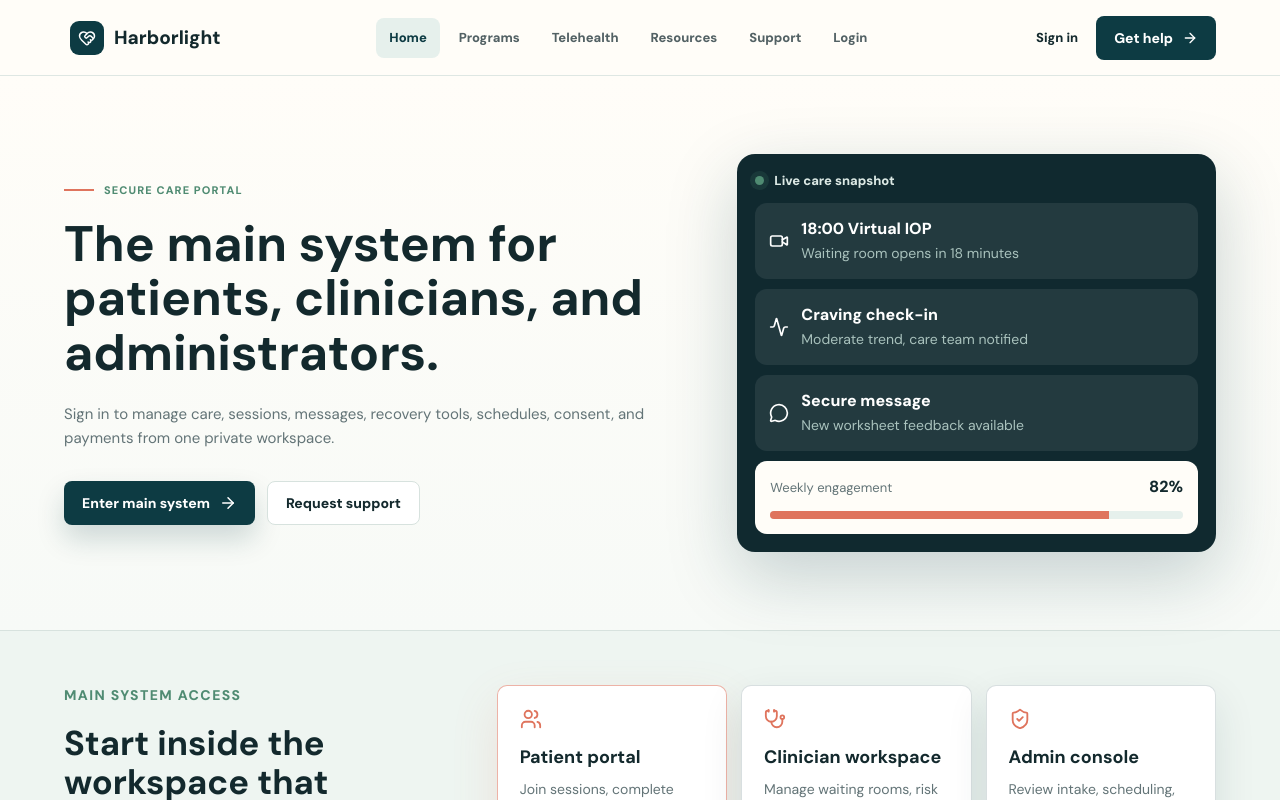
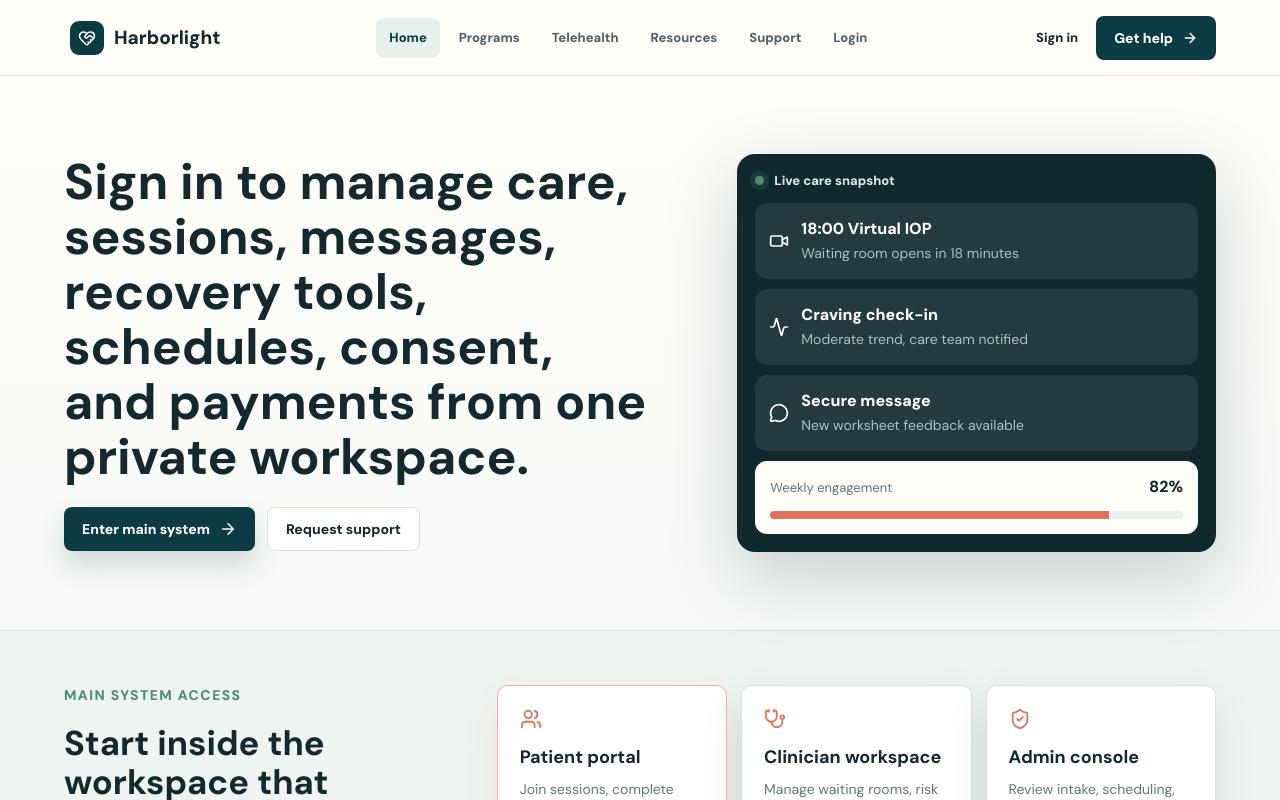
Before and after one commit to ianmuchai/Haborlight, a React (Vite) app: page / in a window 1280 px wide. Shown: the top 800 px of the page. Built offline with nearby package versions, Linux system fonts and the light colour scheme.

Commit message:
Simplify homepage portal headline

```diff
--- a/src/main.jsx
+++ b/src/main.jsx
@@ -215,9 +215,9 @@ function PageHero({ kicker, title, text, actions, visual, className = '' }) {
   return (
     <section className={`page-hero ${className}`.trim()}>
       <div>
-        <p className="eyebrow"><span /> {kicker}</p>
+        {kicker && <p className="eyebrow"><span /> {kicker}</p>}
         <h1>{title}</h1>
-        <p className="hero-lede">{text}</p>
+        {text && <p className="hero-lede">{text}</p>}
         {actions && <div className="hero-actions">{actions}</div>}
       </div>
       {visual}
@@ -229,9 +229,9 @@ function HomePage({ navigate, session, openPortalMode }) {
   return (
     <>
       <PageHero
-        kicker="Secure care portal"
-        title="The main system for patients, clinicians, and administrators."
-        text="Sign in to manage care, sessions, messages, recovery tools, schedules, consent, and payments from one private workspace."
+        kicker=""
+        title="Sign in to manage care, sessions, messages, recovery tools, schedules, consent, and payments from one private workspace."
+        text=""
         actions={<><button className="primary-button portal-primary" onClick={() => navigate(session ? 'portal' : 'login')}>{session ? 'Open dashboard' : 'Enter main system'} <ArrowRight size={18} /></button><button className="secondary-button" onClick={() => navigate('support')}>Request support</button></>}
         visual={<EngagementPanel />}
       />
```
